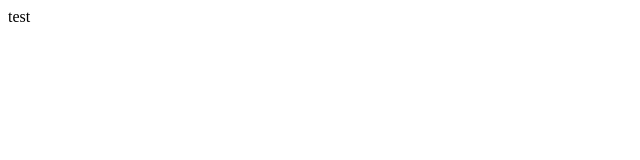
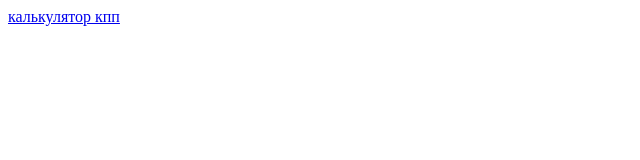
Before and after one commit to aleks5300/aleks5300, a plain HTML site: page index.html in a window 1280 px wide. Shown: the whole page, without its empty margins (0-640 px from the left). Drawn offline with Linux system fonts and the light colour scheme.

Commit message:
Update index.html

```diff
--- a/index.html
+++ b/index.html
@@ -3,6 +3,6 @@
     <title>MFP</title>
   </head>
   <body>
-    test
+    <a href='calc'>калькулятор кпп</a>
   </body>
 </html>
```
